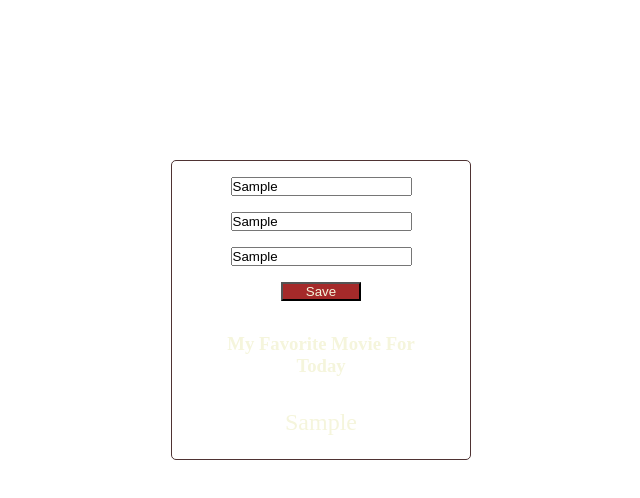
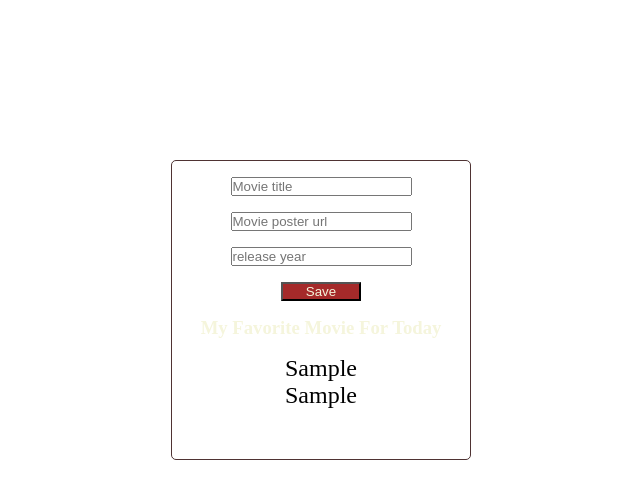
Before and after one commit to RainLeini/Week-7, a plain HTML site: page index.html in a window 1280 px wide. Both pictures are taken after typing "Sample", "Sample", "Sample" into the empty fields and a click on the button "Save". Shown: the whole page, without its empty margins (319-959 px from the left). Drawn offline with Linux system fonts and the light colour scheme; a web font is replaced by a local one.

Commit message:
aastad viimane

```diff
--- a/css/style.css
+++ b/css/style.css
@@ -31,12 +31,14 @@
 }
 
 .container h3 {
-    margin: 2rem;
+    margin: 1rem;
     color: beige;
     text-transform: capitalize;
 }
 
 .container p {
-    color: beige;
+    bottom: 2rem;
+    color: rgb(0, 0, 0);
     font-size: 1.5rem;
+    text-transform: capitalize;
 }
--- a/index.html
+++ b/index.html
@@ -16,7 +16,7 @@
 
         <h3>My favorite movie for today</h3>
         <p class="favouriteMovieTitle">Movie </p>
-        <p class="MovieYear"></p>
+        <p class="MovieYear">year </p>
     </div>
 
     <script src="scripts/app.js"></script>
--- a/scripts/app.js
+++ b/scripts/app.js
@@ -4,9 +4,9 @@ const moviePosterUrl = document.querySelector(".userInputPosterUrl");
 const movieYear = document.querySelector(".year");
 const button = document.querySelector(".button");
 const movieTitleToDisplay = document.querySelector(".favouriteMovieTitle");
-const movieYearToDisplay = document.querySelector(".movieYear"); // Match the correct class
+const movieYearToDisplay = document.querySelector(".MovieYear");
 
-// Retrieve stored data
+
 let titleInStorage = localStorage.getItem('title');
 let imageUrlInStorage = localStorage.getItem('imageUrl');
 let yearInStorage = localStorage.getItem("year");
@@ -20,10 +20,10 @@ if (imageUrlInStorage) {
 }
 
 if (yearInStorage) {
-    movieYearToDisplay.textContent = `Year: ${yearInStorage}`;
+    movieYearToDisplay.textContent = yearInStorage;
 }
 
-// Add event listener to button
+
 button.addEventListener("click", () => {
     let movieTitleInput = movieTitle.value.trim();
     let posterUrlInput = moviePosterUrl.value.trim();
@@ -40,11 +40,11 @@ button.addEventListener("click", () => {
     }
 
     if (movieYearInput) {
-        movieYearToDisplay.textContent = `Year: ${movieYearInput}`;
+        movieYearToDisplay.textContent = movieYearInput;
         localStorage.setItem("year", movieYearInput);
     }
 
-    // Clear input fields
+
     movieTitle.value = '';
     moviePosterUrl.value = '';
     movieYear.value = '';
```
